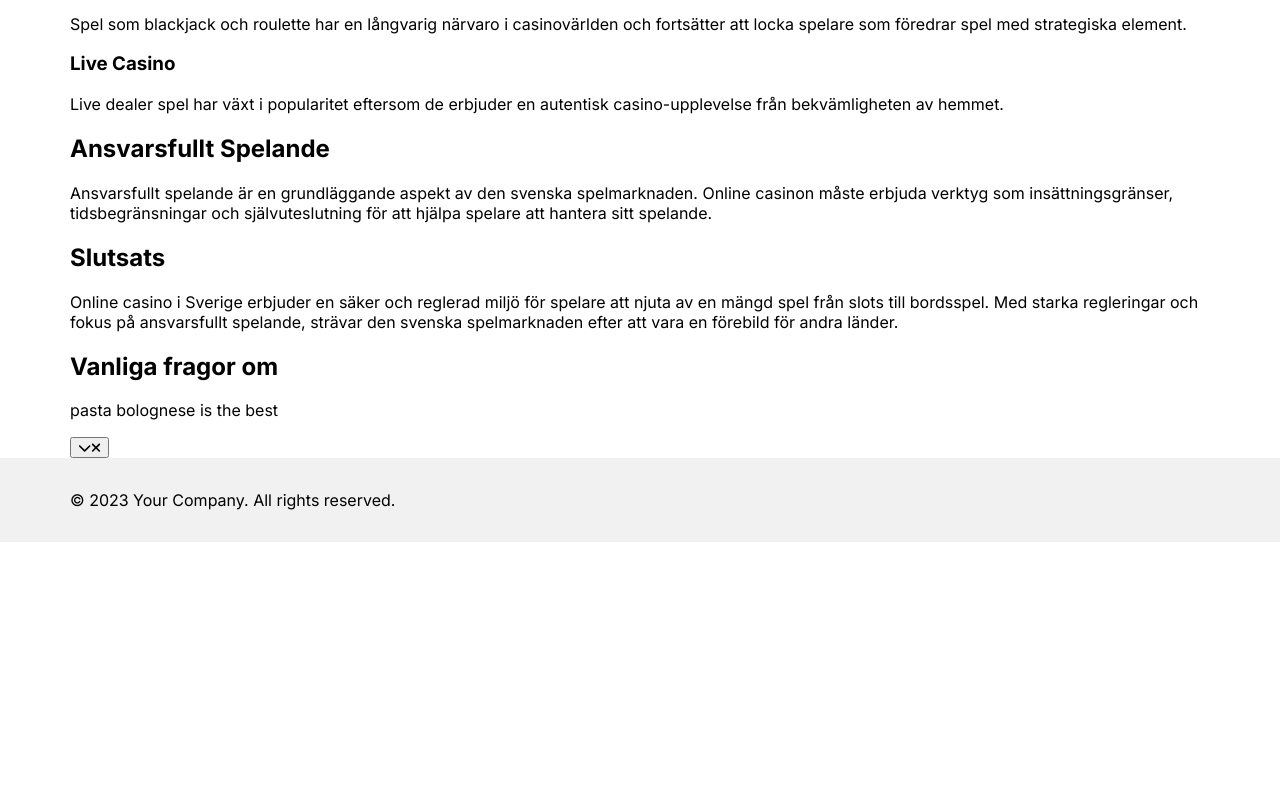
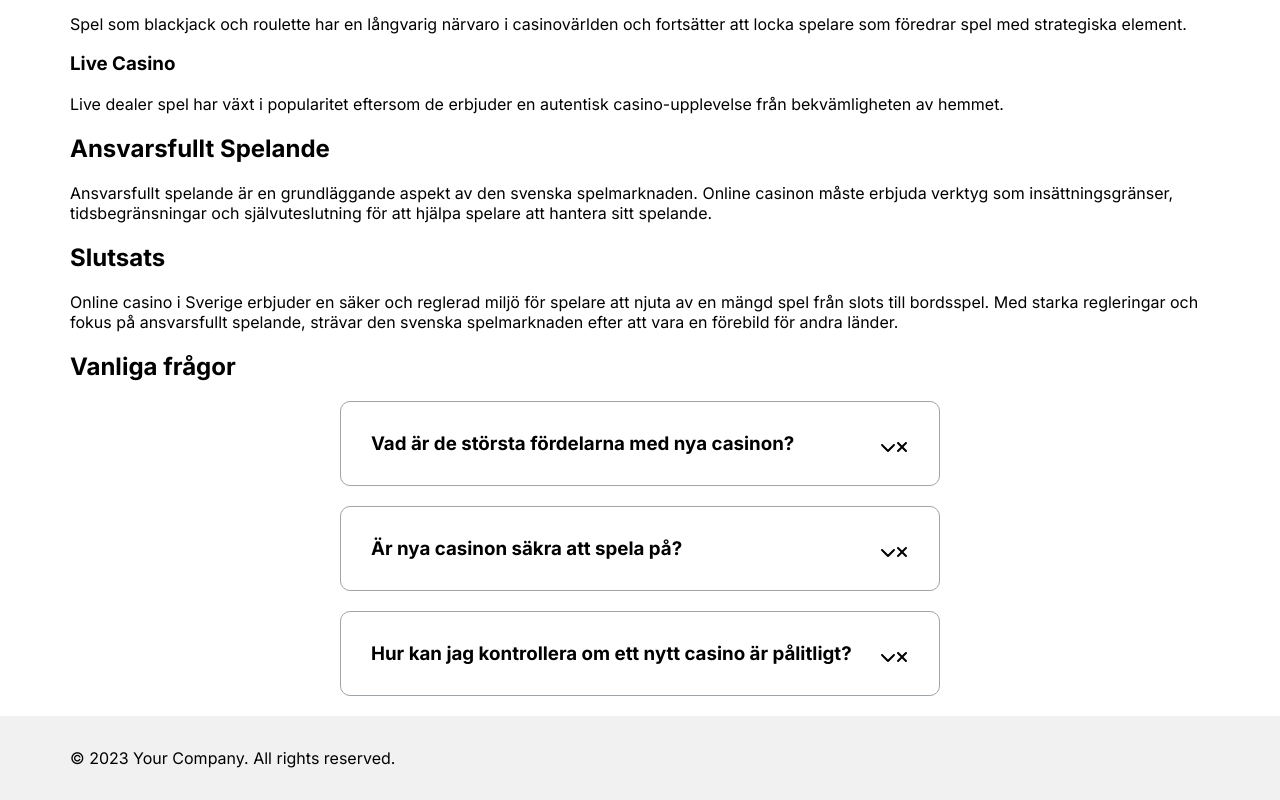
Before and after one commit to johanperjulius1/ppc, a Next.js app: page /alla-casinon in a window 1280 px wide. Shown: the part 833-1633 px from the top of the page. Before the commit the page ends 1375 px from the top, so only its background shows below. Built offline with nearby package versions, Linux system fonts and the light colour scheme.

Commit message:
continuing on faq

```diff
--- a/src/app/alla-casinon/page.tsx
+++ b/src/app/alla-casinon/page.tsx
@@ -1,7 +1,7 @@
 import React from 'react';
 import { allaCasinonData } from '@/lib/categories-data';
 import { marked } from 'marked';
-import FaqComponent from '@/components/faq/FaaqComponent';
+import FaqComponent from '@/components/faq/FaqComponent';
 
 const AllaCasinonPage = () => {
     const htmlContent = marked(allaCasinonData.content);
@@ -9,7 +9,7 @@ const AllaCasinonPage = () => {
         <div>
             <h1>{allaCasinonData.title}</h1>
             <div dangerouslySetInnerHTML={{ __html: htmlContent }} />
-            {allaCasinonData.faq && <FaqComponent FaqBox={allaCasinonData.faq} />}
+            {allaCasinonData.faq && <FaqComponent faqBox={allaCasinonData.faq} />}
         </div>
     );
 };
--- a/src/components/faq/FaaqComponent.tsx
+++ /dev/null
@@ -1,12 +0,0 @@
-import React from 'react'
-import { FaqBox } from "@/types/types"
-import FaqComponentItem from './FaqCompononentItem'
-
-function FaqComponent({ FaqBox }: { FaqBox: FaqBox }) {
-  console.log(FaqBox)
-    return (
-      <FaqComponentItem/>
-    )
-  }
-
-export default FaqComponent
--- /dev/null
+++ b/src/components/faq/FaqComponent.tsx
@@ -0,0 +1,25 @@
+import React from 'react'
+import { FaqBox } from "@/types/types"
+import FaqComponentItem from './FaqComponentItem'
+import styles from './faq.module.css'
+
+function FaqComponent({ faqBox }: { faqBox: FaqBox }) {
+  const faqItems = faqBox;
+
+  return (
+    <section>
+      <h2>Vanliga frågor</h2>
+      <div className={styles['faq-container']}>
+        {Array.isArray(faqItems) && faqItems.map((item, index) => (
+          <FaqComponentItem
+            key={index}
+            question={item.question}
+            answer={item.answer}
+          />
+        ))}
+      </div>
+    </section>
+  )
+}
+
+export default FaqComponent
--- /dev/null
+++ b/src/components/faq/FaqComponentItem.tsx
@@ -0,0 +1,30 @@
+'use client'
+
+import React, { useState } from 'react'
+import { FontAwesomeIcon } from '@fortawesome/react-fontawesome'
+import { faChevronDown, faTimes } from '@fortawesome/free-solid-svg-icons'
+import { FaqItem } from '@/types/types'
+import styles from './faq.module.css'
+
+function FaqComponentItem({ question, answer }: FaqItem) {
+  const [isActive, setIsActive] = useState(false);
+
+  const toggleFaq = () => {
+    setIsActive(!isActive);
+  };
+
+  return (
+    <div className={`${styles.faq} ${isActive ? styles.active : ''}`}>
+      <h3 className={styles['faq-title']}>
+        {question}
+      </h3>
+      <p className={styles['faq-text']}>{answer}</p>
+      <button className={styles['faq-toggle']} onClick={toggleFaq}>
+        <FontAwesomeIcon icon={faChevronDown} />
+        <FontAwesomeIcon icon={faTimes} />
+      </button>
+    </div>
+  )
+}
+
+export default FaqComponentItem
--- a/src/components/faq/FaqCompononentItem.tsx
+++ /dev/null
@@ -1,26 +0,0 @@
-import React from 'react'
-import { FontAwesomeIcon } from '@fortawesome/react-fontawesome'
-import { faChevronDown, faTimes } from '@fortawesome/free-solid-svg-icons'
-
-
-function FaqComponentItem() {
-  return (
-    <section>
-      <h2>Vanliga fragor om </h2>
-      <div className="faq-container">
-        <div className="faq active">
-          <h3 className="faq-title">
-
-          </h3>
-          <p className="faq-text">pasta bolognese is the best</p>
-          <button className="faq-toggle">
-            <FontAwesomeIcon icon={faChevronDown} />
-            <FontAwesomeIcon icon={faTimes} />
-          </button>
-        </div>
-      </div>
-    </section>
-  )
-}
-
-export default FaqComponentItem
```
